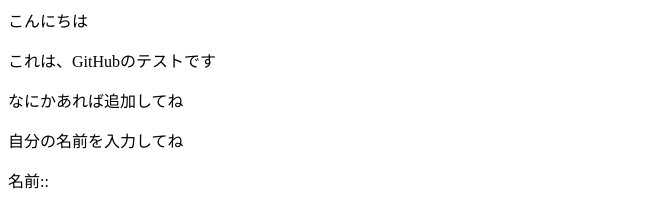
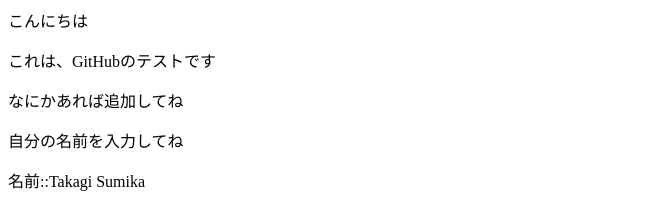
Before and after one commit to hana220/mintia, a plain HTML site: page index.html in a window 1280 px wide. Shown: the top 205 px of the page, without its empty margins (0-663 px from the left). Drawn offline with Linux system fonts and the light colour scheme.

Commit message:
add my name

```diff
--- a/index.html
+++ b/index.html
@@ -2,5 +2,5 @@
 <p>これは、GitHubのテストです</p>
 <p>なにかあれば追加してね</p>
 <p>自分の名前を入力してね</p>
-<p>名前::</p>
+<p>名前::Takagi Sumika</p>
 <img src="161.jpg">
```
